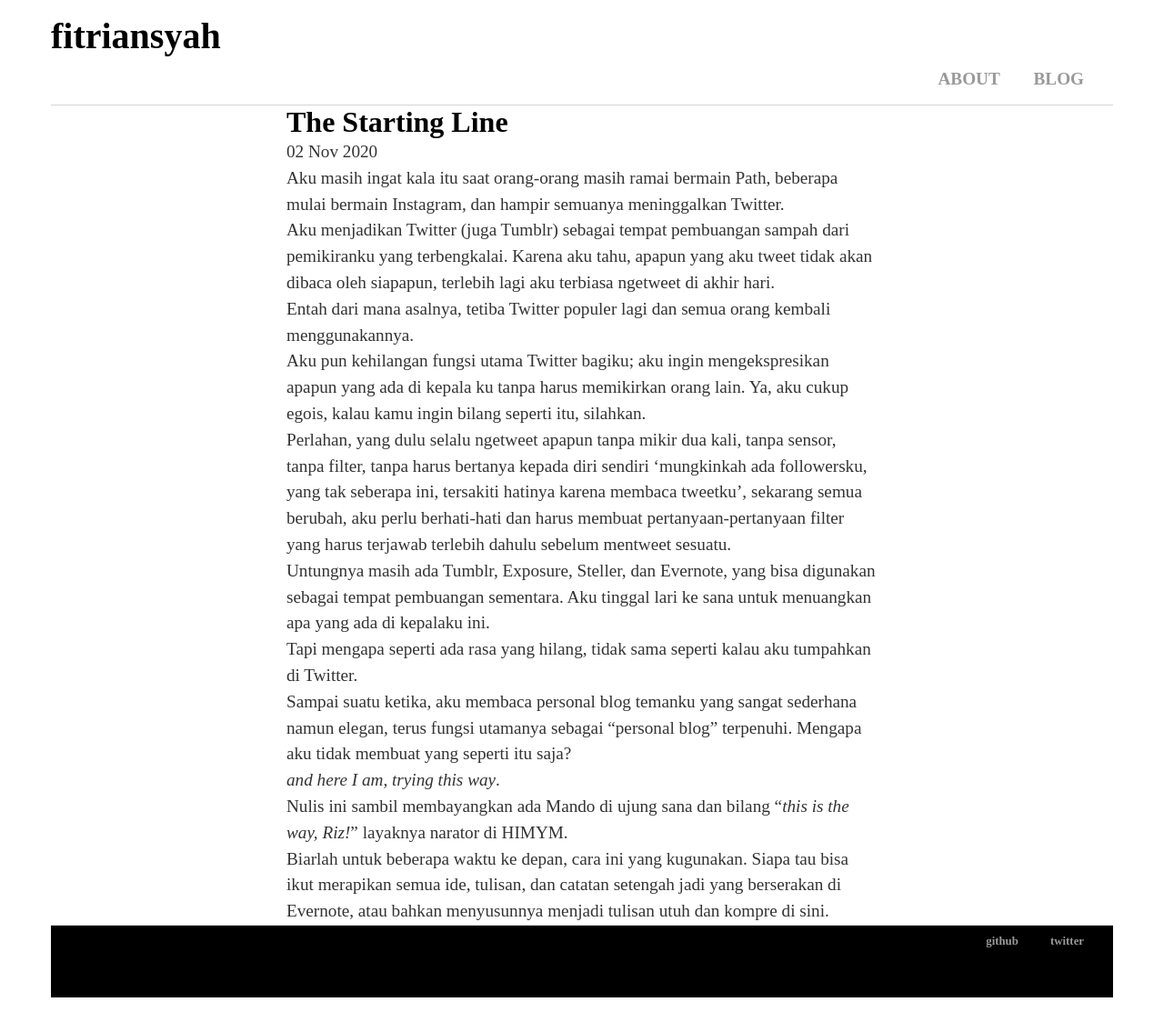
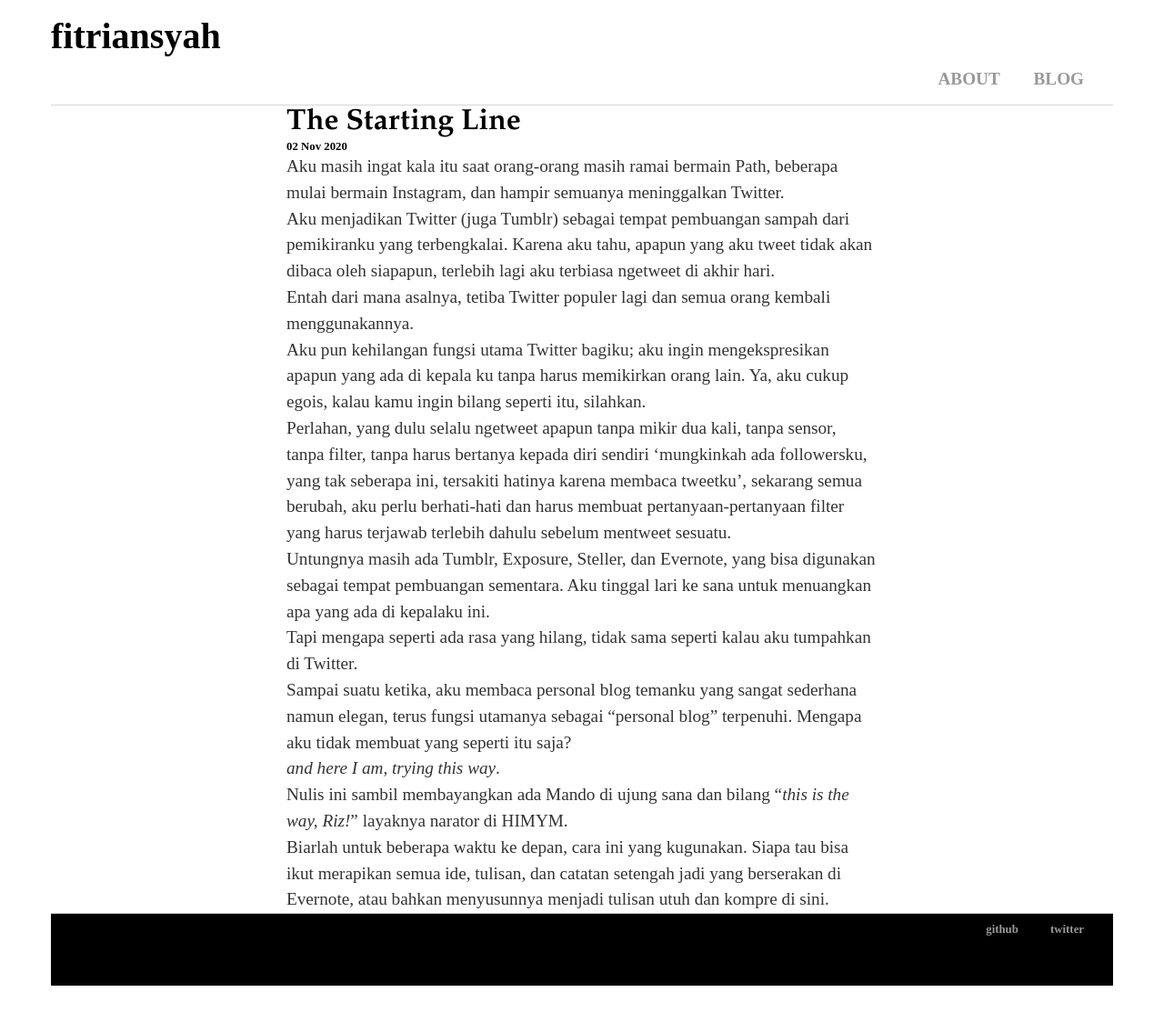
Before and after one commit to rnfitriansyah/rnfitriansyah.github.io, a Jekyll site: the page built from _posts/2020-11-02-The-Starting-Line.md, in a window 1280 px wide. Shown: the whole page at 91% size. Built offline with Jekyll 4.4.1, drawn with Linux system fonts in a browser that asks for light colours.

Commit message:
Update post.html

```diff
--- a/_layouts/post.html
+++ b/_layouts/post.html
@@ -1,9 +1,9 @@
 ---
 layout: responsive
 ---
-<h1 style="font-size: 32px; color: black;text-align: left; font-family: Gotham">
-  {{ page.title }}</h1>
-<p class="meta">{{ page.date | date_to_string }}</p>
+<h2 style="font-size: 32px; color: black;text-align: left; font-family: Garamond">
+  {{ page.title }}</h2>
+<h3 class="meta">{{ page.date | date_to_string }}</h3>
 
 <div class="post">
   {{ content }}
```
